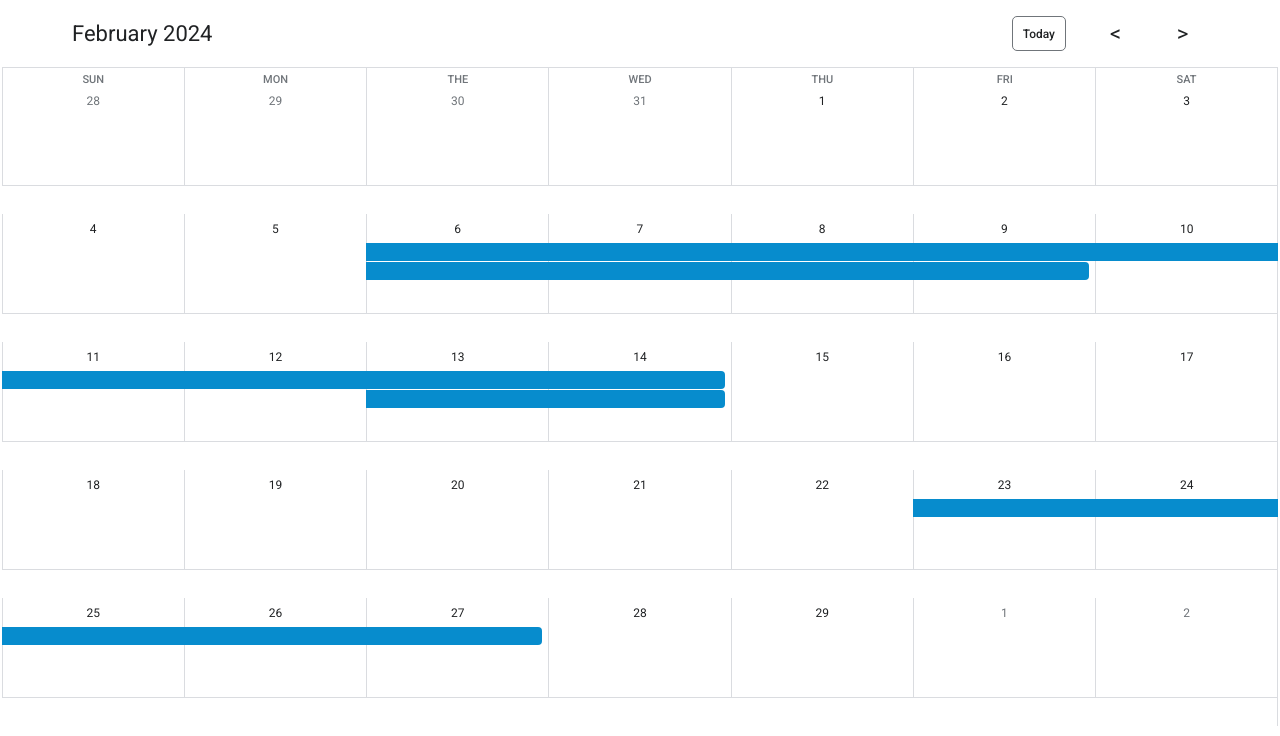
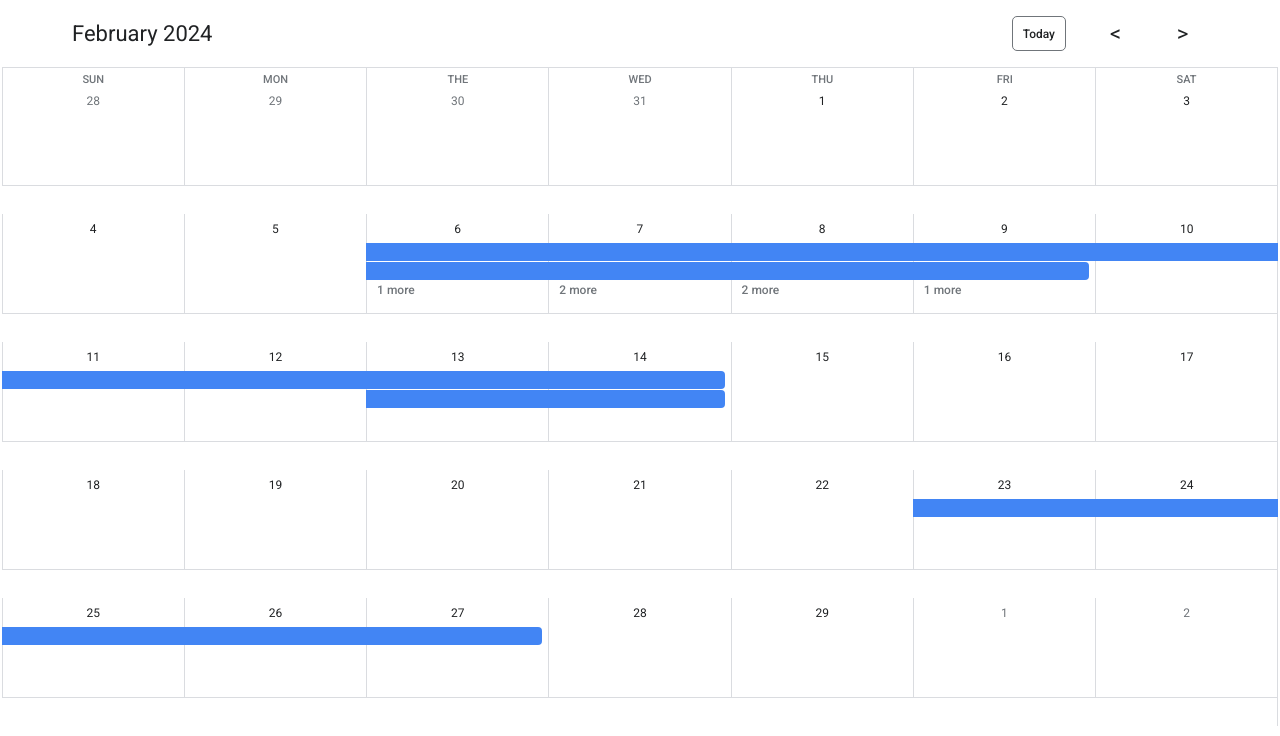
Before and after one commit to dmmuralitharan/Calendar, an Angular app: page / in a window 1280 px wide. Shown: the top 736 px of the page. Built offline with nearby package versions, Linux system fonts and the light colour scheme; data requests are answered from the project's data file.

Commit message:
a date cell have more then 2 events , it showup like

```diff
--- a/data/db.json
+++ b/data/db.json
@@ -53,6 +53,24 @@
       "description": "event - 3",
       "background_color": "#00ff00",
       "location": "Legend Inn"
+    },
+    {
+      "id": 7,
+      "batch_code": "b006",
+      "start_date": "Wed Feb 07 2024 00:00:00 GMT+0530 (India Standard Time)",
+      "end_date": "Wed Feb 09 2024 00:00:00 GMT+0530 (India Standard Time)",
+      "description": "event - 3",
+      "background_color": "#00ff00",
+      "location": "Legend Inn"
+    },
+    {
+      "id": 8,
+      "batch_code": "b006",
+      "start_date": "Wed Feb 06 2024 00:00:00 GMT+0530 (India Standard Time)",
+      "end_date": "Wed Feb 10 2024 00:00:00 GMT+0530 (India Standard Time)",
+      "description": "event - 3",
+      "background_color": "#00ff00",
+      "location": "Legend Inn"
     }
   ]
 }
--- a/src/app/components/calendar-view/calendar-view.component.css
+++ b/src/app/components/calendar-view/calendar-view.component.css
@@ -118,10 +118,6 @@ header .btns .btn.today:hover {
   margin-top: 3px;
 }
 
-/* .calendar-container .days .day-wrapper .day .event-wrapper{
-  position: relative;
-} */
-
 .calendar-container .days .day-wrapper .day.next-or-prev {
   color: var(--text-clr-weekdays);
 }
@@ -136,23 +132,6 @@ header .btns .btn.today:hover {
   color: var(--text-light);
 }
 
-/* event */
-/* .calendar-container .events {
-  text-wrap: nowrap;
-  position: absolute;
-  top: 50px;
-  left: 0;
-  width: 100%;
-  z-index: 1;
-} */
-
-/* .calendar-container .events,
-.calendar-container .events:last-child,
-.calendar-container .events .day-wrapper {
-  border: none !important;
-} */
-
-
 .has-event {
   margin-top: 1px;
   margin-inline: -1px;
@@ -160,9 +139,20 @@ header .btns .btn.today:hover {
   padding: 2px 2px 2px 8px;
   font-size: var(--fs-normal);
   font-weight: var(--fw-medium-500);
-  background-color: #078CCD;
-  color: #ffffff;
+  background-color: var(--bg-primary);
+  color: var(--text-light);
   cursor: pointer;
+}
+
+.if-more-two-events {
+  background-color: var(--text-light);
+  color: var(--text-clr-200);
+  margin-inline: 2px;
+  border-radius: 4px;
+}
+
+.if-more-two-events:hover {
+  background-color: var(--bg-secondary);
 }
 
 .event-desc {
--- a/src/app/components/calendar-view/calendar-view.component.html
+++ b/src/app/components/calendar-view/calendar-view.component.html
@@ -25,11 +25,10 @@
         </div>
         <ng-container *ngIf="getEventsByDay(monthDate).length > 0">
           <ng-container *ngFor="let event of getEventsByDay(monthDate); let i=index">
-            <div class="has-event"
-              [class.if-empty-event]="monthDate.hasEvent===false"
+            <ng-container *ngIf="i < 2">
+              <div class="has-event" [class.if-empty-event]="monthDate.hasEvent===false"
                 [class.if-event-start]="ifEventStart(monthDate.date, event.start_date)"
-              [class.if-event-end]="ifEventEnd(monthDate.date, event.end_date)"
-              >
+                [class.if-event-end]="ifEventEnd(monthDate.date, event.end_date)">
                 <div *ngIf="eventTitle(monthDate.date, event.start_date); else hiddenEventTitle">
                   <span class="event-desc"> {{ event.description}}</span>
                 </div>
@@ -44,6 +43,12 @@
               </div>
             </ng-container>
           </ng-container>
+          <ng-container *ngIf="getEventsByDay(monthDate).length > 2">
+            <span class="has-event if-more-two-events">
+              {{ getEventsByDay(monthDate).length - 2 }} more
+            </span>
+          </ng-container>
+        </ng-container>
       </div>
     </div>
   </div>
```
Lines whose indentation alone changed are shown as unchanged.
